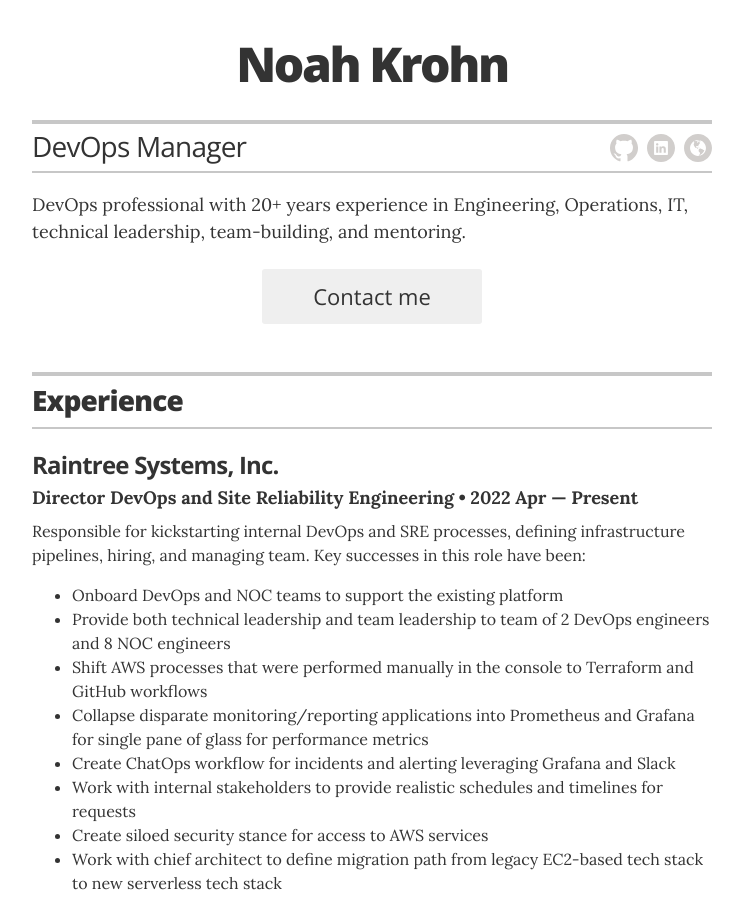
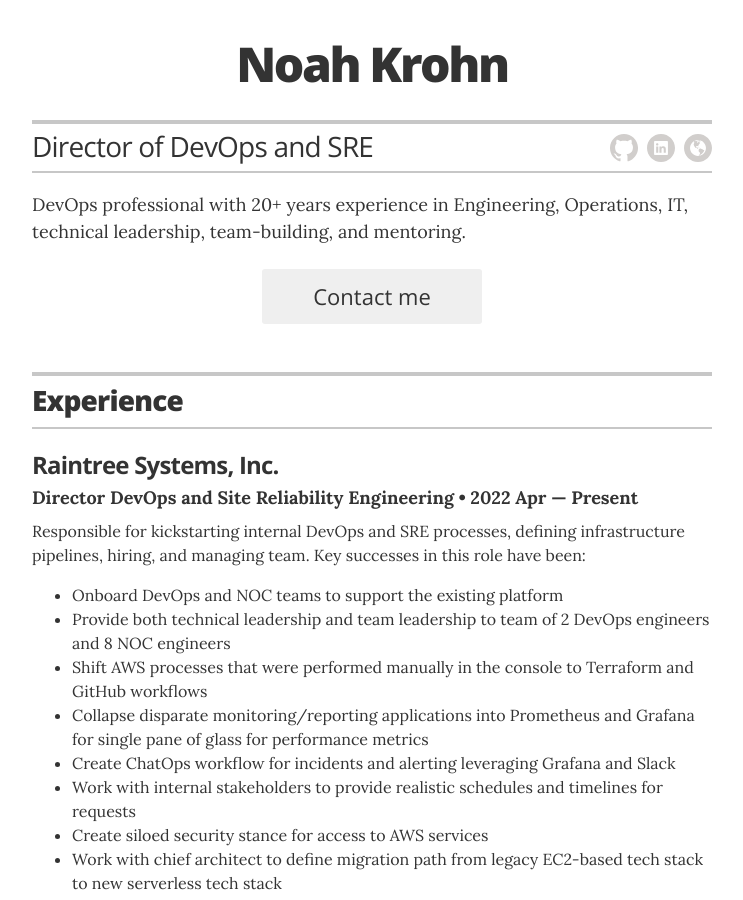
Before and after one commit to noahkrohn/noahkrohn.dev, a Jekyll site: the page built from docs/index.html, in a window 1280 px wide and 900 px high. Shown: the whole window, without its empty margins (268-1011 px from the left). Built offline with Jekyll 4.4.1, drawn with Linux system fonts in a browser that asks for light colours.

Commit message:
Update _config.yml

```diff
--- a/docs/_config.yml
+++ b/docs/_config.yml
@@ -11,7 +11,7 @@ sass:
 # Resume settings
 resume_avatar:                  "false"
 resume_name:                    "Noah Krohn"
-resume_title:                   "DevOps Manager"
+resume_title:                   "Director of DevOps and SRE"
 
 # used for the contact button in _layouts/resume.html
 resume_contact_email:           "me@noahkrohn.dev"
```
